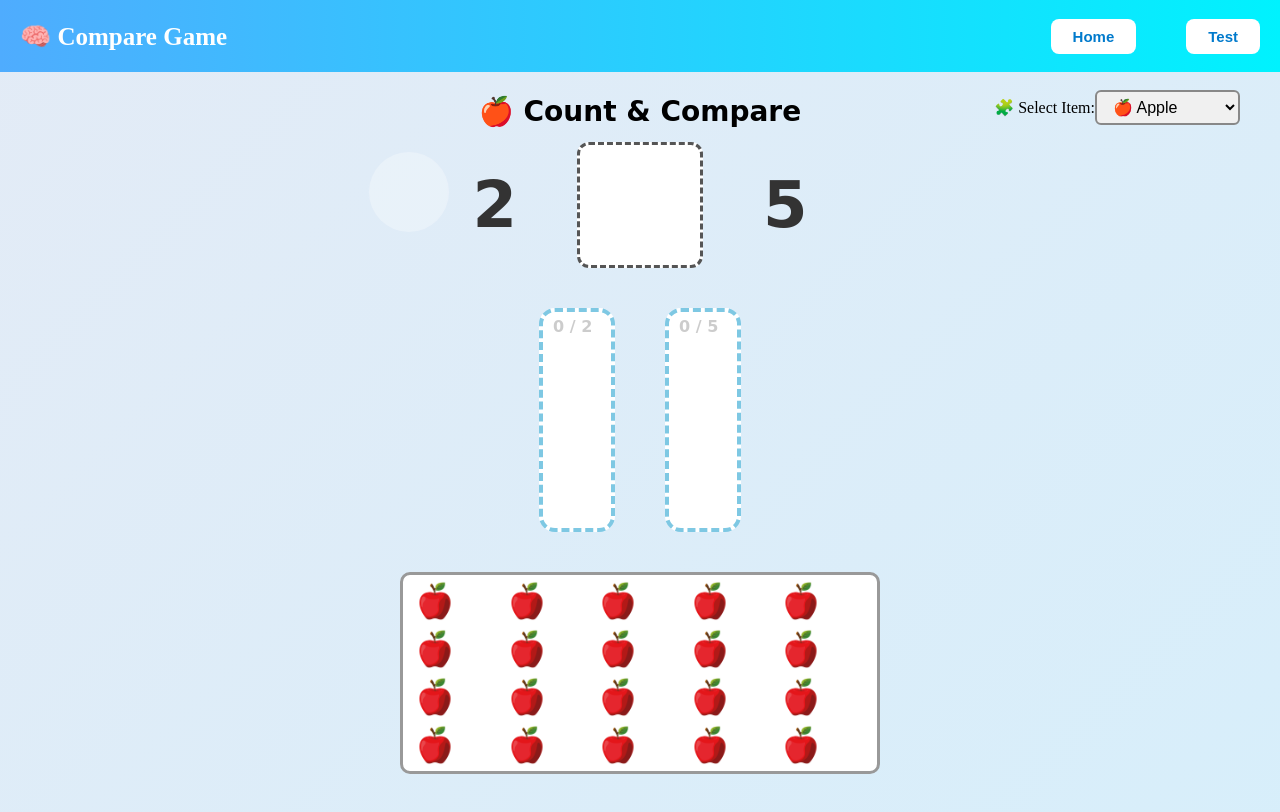
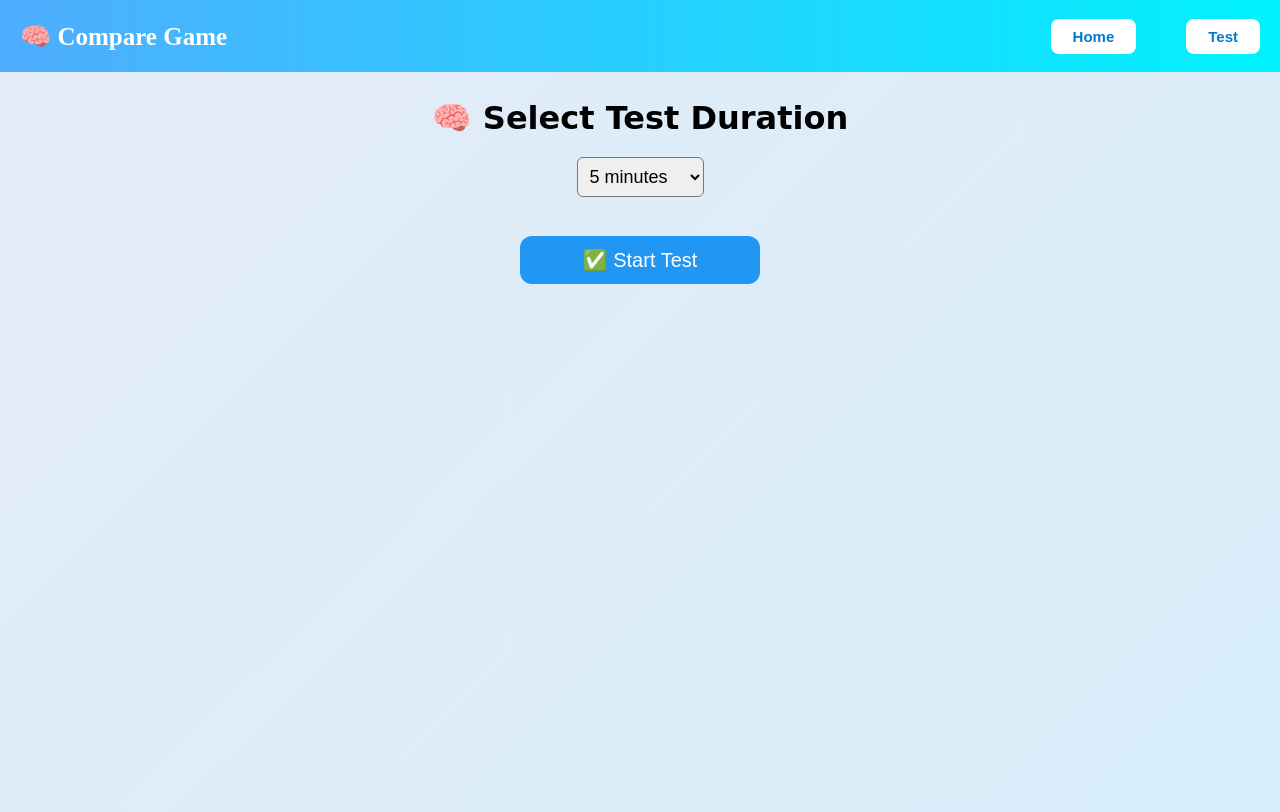
Before and after one commit to keerthanasankuru/game, a React (Create React App) app: page /compare in a window 1280 px wide. Shown: the top 812 px of the page. Built offline with nearby package versions, Linux system fonts and the light colour scheme.

Commit message:
Update CompareGame.jsx

```diff
--- a/src/components/CompareGame.jsx
+++ b/src/components/CompareGame.jsx
@@ -1,216 +1,147 @@
-import React, { useEffect, useState } from "react";
-import confetti from "canvas-confetti";
-import "./CompareGame.css";
+import React, { useEffect, useState, useCallback } from "react";
+import { useNavigate } from "react-router-dom";
+import "./CompareTest.css";
 import Navbar from "./Navbar";
 
 const rand = (min, max) => Math.floor(Math.random() * (max - min + 1)) + min;
-const play = (a) => { a.currentTime = 0; a.play().catch(() => {}); };
-const twin = (a, b) => { play(a); play(b); };
 
-const sfxRight = new Audio("/sounds/success-1-6297.mp3");
-const sfxWrong = new Audio("/sounds/fail-2-277575.mp3");
-const voiceRight = new Audio("/sounds/very-good.mp3");
-const voiceWrong = new Audio("/sounds/try-again.mp3");
-const tapSound = new Audio("/sounds/tap.mp3");
+export default function CompareTest() {
+  const [questions, setQuestions] = useState([]);
+  const [currentIndex, setCurrentIndex] = useState(0);
+  const [selectedSymbol, setSelectedSymbol] = useState("");
+  const [timeLeft, setTimeLeft] = useState(0);
+  const [testStarted, setTestStarted] = useState(false);
+  const [answers, setAnswers] = useState([]);
+  const [selectedTime, setSelectedTime] = useState(5);
+  const navigate = useNavigate();
 
-export default function CompareGame() {
-  const [leftNum, setLeftNum] = useState(1);
-  const [rightNum, setRightNum] = useState(1);
-  const [supply, setSupply] = useState([]);
-  const [left, setLeft] = useState([]);
-  const [right, setRight] = useState([]);
-  const [pickedApple, setPickedApple] = useState("");
-  const [trayOn, setTrayOn] = useState(false);
-  const [pickedSym, setPickedSym] = useState("");
-  const [symSlot, setSymSlot] = useState("");
-  const [msg, setMsg] = useState("");
-  const [itemType, setItemType] = useState("apple");
+  const finishTest = useCallback(() => {
+    navigate("/result", { state: { answers } });
+  }, [navigate, answers]);
 
-  const freshRound = () => {
-    const n1 = rand(1, 9);
-    const n2 = rand(1, 9);
-    setLeftNum(n1);
-    setRightNum(n2);
-    const apples = Array.from({ length: 20 }, (_, k) => ({
-      id: `a-${Date.now()}-${k}`,
-      src: `/images/${itemType}.png`,
-    }));
-    setSupply(apples);
-    setLeft([]);
-    setRight([]);
-    setPickedApple("");
-    setPickedSym("");
-    setSymSlot("");
-    setTrayOn(false);
-    setMsg("");
+  const startTest = () => {
+    const qns = Array.from({ length: 10 }, () => {
+      const a = rand(1, 9);
+      const b = rand(1, 9);
+      const correct = a > b ? ">" : a < b ? "<" : "=";
+      return { left: a, right: b, correct };
+    });
+    setQuestions(qns);
+    setTimeLeft(selectedTime * 60);
+    setTestStarted(true);
   };
 
-  useEffect(freshRound, [itemType]);
+  useEffect(() => {
+    if (!testStarted || timeLeft <= 0) {
+      if (testStarted && timeLeft <= 0) finishTest();
+      return;
+    }
+    const t = setTimeout(() => setTimeLeft((t) => t - 1), 1000);
+    return () => clearTimeout(t);
+  }, [timeLeft, testStarted, finishTest]);
 
-  const togglePick = (id) => {
-    play(tapSound);
-    const element = document.getElementById(id);
-    if (element) {
-      element.classList.add("tapped");
-      setTimeout(() => element.classList.remove("tapped"), 200);
-    }
-    setPickedApple((prev) => (prev === id ? "" : id));
+  const formatTime = (seconds) => {
+    const m = String(Math.floor(seconds / 60)).padStart(2, '0');
+    const s = String(seconds % 60).padStart(2, '0');
+    return `${m}:${s}`;
   };
 
-  const dropInto = (side) => {
-    if (!pickedApple) return;
-    const apple = supply.find((a) => a.id === pickedApple);
-    if (!apple) return;
-
-    if (side === "L" && left.length < leftNum) {
-      setSupply((s) => s.filter((a) => a.id !== pickedApple));
-      setLeft((arr) => [...arr, apple]);
-    } else if (side === "R" && right.length < rightNum) {
-      setSupply((s) => s.filter((a) => a.id !== pickedApple));
-      setRight((arr) => [...arr, apple]);
+  const submitAnswer = () => {
+    if (!selectedSymbol) return;
+    const current = questions[currentIndex];
+    setAnswers((prev) => [
+      ...prev,
+      {
+        question: `${current.left} ? ${current.right}`,
+        selected: selectedSymbol,
+        correct: current.correct,
+        isCorrect: selectedSymbol === current.correct,
+      },
+    ]);
+    setSelectedSymbol("");
+    if (currentIndex === questions.length - 1) {
+      finishTest();
     } else {
-      return;
-    }
-
-    setPickedApple("");
-
-    setTimeout(() => {
-      setTrayOn(
-        (side === "L" ? left.length + 1 : left.length) === leftNum &&
-        (side === "R" ? right.length + 1 : right.length) === rightNum
-      );
-    }, 0);
-  };
-
-  const placeSymbol = () => {
-    if (!pickedSym || symSlot) return;
-
-    const ok =
-      (pickedSym === ">" && leftNum > rightNum) ||
-      (pickedSym === "<" && leftNum < rightNum) ||
-      (pickedSym === "=" && leftNum === rightNum);
-
-    if (ok) {
-      twin(sfxRight, voiceRight);
-      confetti({ particleCount: 120, spread: 70 });
-      setSymSlot(pickedSym);
-      setPickedSym("");
-      setMsg("🎉 Very good Suhaas!");
-      setTimeout(freshRound, 2000);
-    } else {
-      twin(sfxWrong, voiceWrong);
-      setMsg("❌ Malli try cheyu Suhaas!");
-      setPickedSym("");
-      setTimeout(() => setMsg(""), 3000);
+      setCurrentIndex(currentIndex + 1);
     }
   };
 
+  if (!testStarted) {
+    return (
+      <>
+        <Navbar />
+        <div className="test-container">
+          <h2 className="test-title">🧠 Select Test Duration</h2>
+          <select
+            value={selectedTime}
+            onChange={(e) => setSelectedTime(parseInt(e.target.value))}
+            style={{ fontSize: "18px", padding: "8px", borderRadius: "6px" }}
+          >
+            {[...Array(12)].map((_, i) => {
+              const min = (i + 1) * 5;
+              return (
+                <option key={min} value={min}>
+                  {min} minutes
+                </option>
+              );
+            })}
+          </select>
+          <br />
+          <button
+            onClick={startTest}
+            className="test-submit-btn"
+            style={{ marginTop: "20px" }}
+          >
+            ✅ Start Test
+          </button>
+        </div>
+      </>
+    );
+  }
+
+  if (questions.length === 0) return <p>Loading test...</p>;
+
+  const current = questions[currentIndex];
+
   return (
-    <>
+    <div className="test-container">
       <Navbar />
+      <h2 className="test-title">🧪 Test Mode – Compare the Numbers</h2>
+      <div className="timer">⏰ Time Left: {formatTime(timeLeft)}</div>
 
-      {/* ✅ Item selection bar directly below Navbar */}
-      <div className="item-dropdown-bar">
-        <label htmlFor="item-select">🧩 Select Item:</label>
-        <select
-          id="item-select"
-          value={itemType}
-          onChange={(e) => setItemType(e.target.value)}
-          className="item-type-dropdown"
-        >
-          <option value="apple">🍎 Apple</option>
-          <option value="biscuit">🍪 Biscuit</option>
-          <option value="chocolate">🍫 Chocolate</option>
-          <option value="pen">🖊️ Pen</option>
-          <option value="block">🧱 Block</option>
-        </select>
+      <div className="test-num-row">
+        <span className="test-big-num">{current.left}</span>
+        <span className="test-big-num">?</span>
+        <span className="test-big-num">{current.right}</span>
       </div>
 
-      <div className="cmp-container animated-bg">
-        <h2 className="cmp-title">🍎 Count & Compare</h2>
+      <div className="test-sym-row">
+        {["<", "=", ">"].map((sym) => (
+          <div
+            key={sym}
+            className={`test-sym-box ${selectedSymbol === sym ? "picked" : ""}`}
+            onClick={() => setSelectedSymbol(sym)}
+          >
+            {sym}
+          </div>
+        ))}
+      </div>
 
-        <div className="num-row">
-          <span className="big-num">{leftNum}</span>
-          <div
-            className={`sym-slot ${symSlot ? "filled" : ""}`}
-            onClick={placeSymbol}
-          >
-            {symSlot ? (
-              <img
-                src={`/images/${
-                  symSlot === "<"
-                    ? "less"
-                    : symSlot === ">"
-                    ? "greater"
-                    : "equal"
-                }.png`}
-                alt={symSlot}
-                style={{ width: "100%", height: "100%", objectFit: "contain" }}
-              />
-            ) : pickedSym ? "?" : ""}
-          </div>
-          <span className="big-num">{rightNum}</span>
-        </div>
+      <button
+        onClick={submitAnswer}
+        disabled={!selectedSymbol}
+        className="test-submit-btn"
+      >
+        Submit
+      </button>
 
-        <div className="bucket-row">
-          <div className="bucket" onClick={() => dropInto("L")}>
-            <span className="apple-counter">
-              {left.length} / {leftNum}
-            </span>
-            {left.map((a) => (
-              <img key={a.id} src={a.src} alt="" className="apple" />
-            ))}
-          </div>
-
-          <div className="bucket" onClick={() => dropInto("R")}>
-            <span className="apple-counter">
-              {right.length} / {rightNum}
-            </span>
-            {right.map((a) => (
-              <img key={a.id} src={a.src} alt="" className="apple" />
-            ))}
-          </div>
-        </div>
-
-        <div className="supply">
-          {supply.map((a) => (
-            <img
-              key={a.id}
-              id={a.id}
-              src={a.src}
-              alt=""
-              className={`apple ${pickedApple === a.id ? "picked-apple" : ""}`}
-              onClick={() => togglePick(a.id)}
-            />
-          ))}
-        </div>
-
-        {trayOn && !symSlot && (
-          <div className="sym-row">
-            {["<", "=", ">"].map((sym) => (
-              <div
-                key={sym}
-                className={`sym-box ${pickedSym === sym ? "picked" : ""}`}
-                onClick={() => setPickedSym(sym)}
-              >
-                <img
-                  src={`/images/${
-                    sym === "<" ? "less" : sym === ">" ? "greater" : "equal"
-                  }.png`}
-                  alt={sym}
-                  style={{
-                    width: "100%",
-                    height: "100%",
-                    objectFit: "contain",
-                  }}
-                />
-              </div>
-            ))}
-          </div>
-        )}
-
-        {msg && <p className="cmp-msg">{msg}</p>}
-      </div>
-    </>
+      <button
+        onClick={finishTest}
+        className="test-submit-btn"
+        style={{ marginTop: "14px", backgroundColor: "#f44336" }}
+      >
+        ⛔ End Test
+      </button>
+    </div>
   );
 }
```
